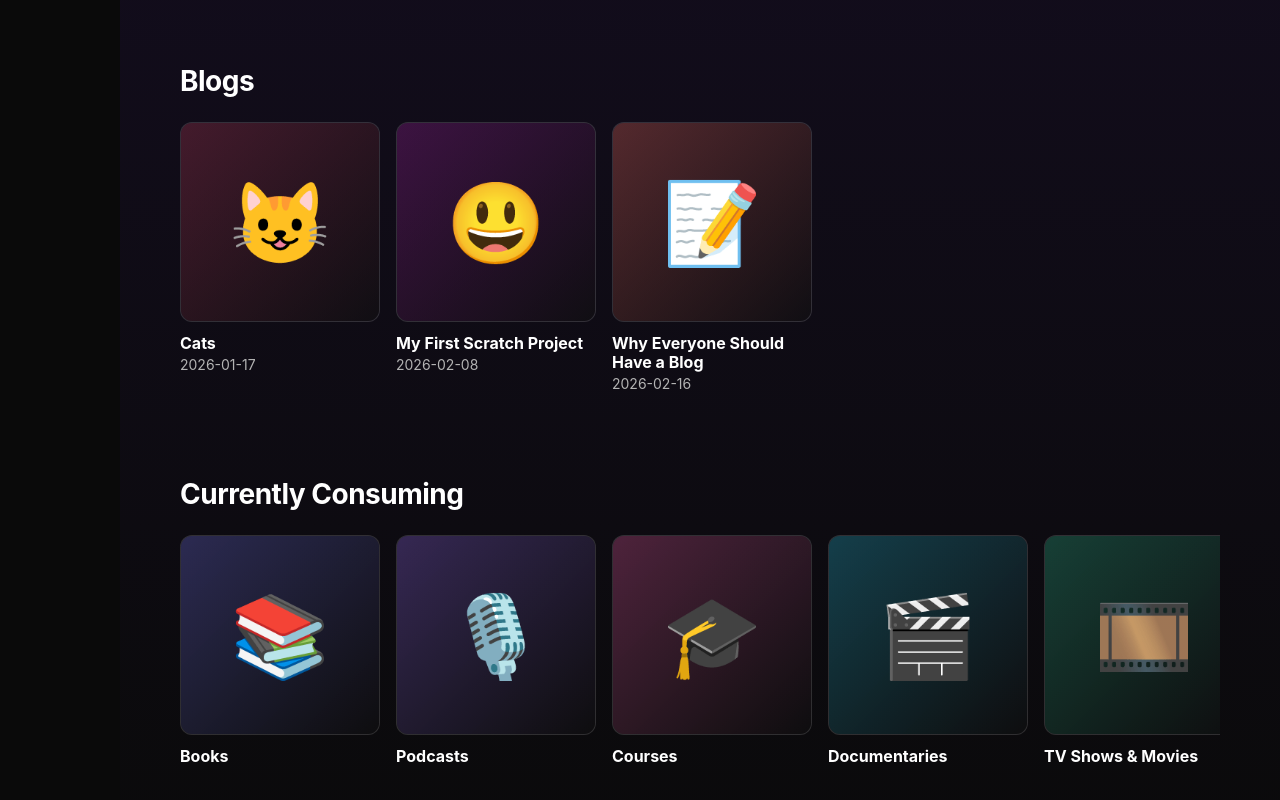
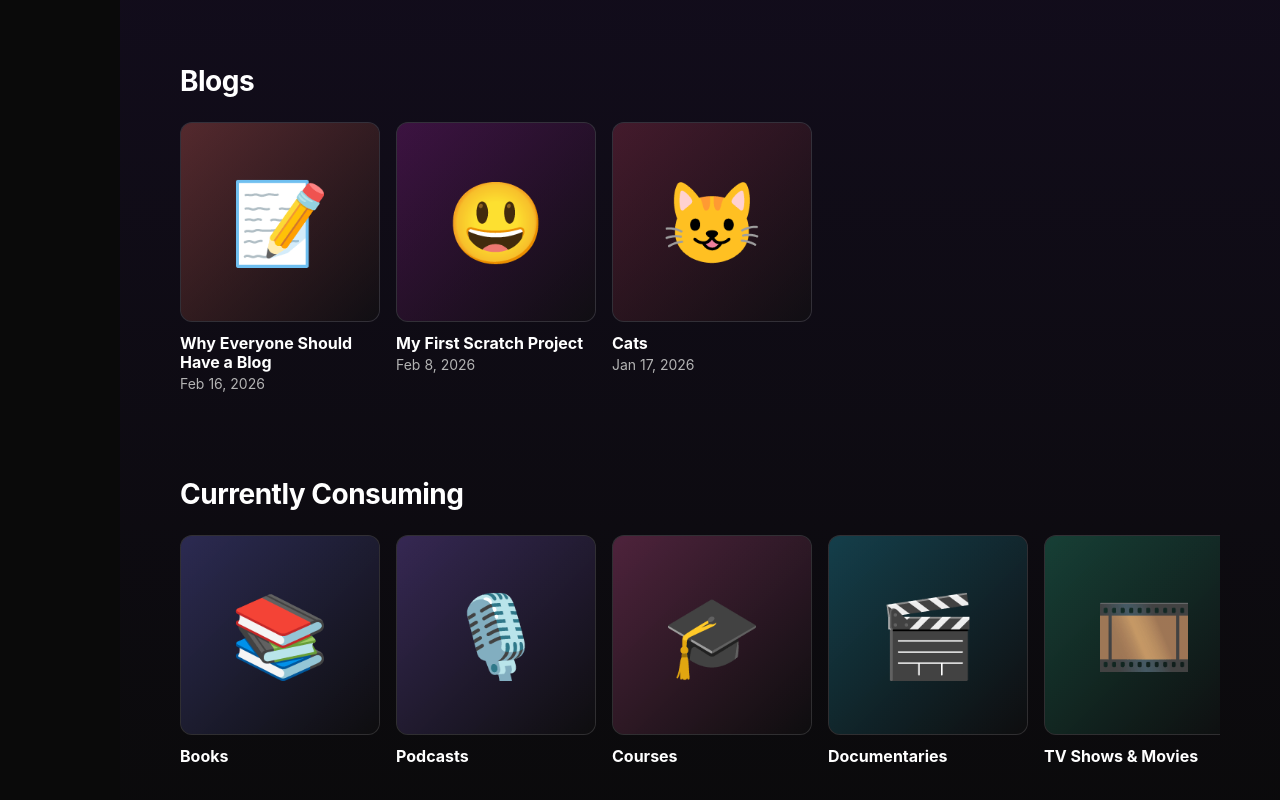
Before and after one commit to eeshag/personalSite, a React (Create React App) app: page / in a window 1280 px wide. Shown: the part 998-1798 px from the top of the page. Built offline with nearby package versions, Linux system fonts and the light colour scheme.

Commit message:
WHAT DID YOU CHANGE

```diff
--- a/src/components/Blogs.js
+++ b/src/components/Blogs.js
@@ -3,6 +3,8 @@ import { blogs } from '../data/blogs';
 import './Blogs.css';
 
 const Blogs = ({ onNavigate }) => {
+  const blogsNewestFirst = [...blogs].sort((a, b) => new Date(b.date) - new Date(a.date));
+
   const handleBlogClick = (blog) => {
     if (onNavigate) {
       onNavigate(`blog-${blog.id}`, blog);
@@ -20,7 +22,7 @@ const Blogs = ({ onNavigate }) => {
       </div>
 
       <div className="blogs-grid">
-        {blogs.map((blog) => (
+        {blogsNewestFirst.map((blog) => (
           <div
             key={blog.id}
             className="blog-card"
--- a/src/components/Home.js
+++ b/src/components/Home.js
@@ -3,9 +3,16 @@ import { currentlyConsuming } from '../data/content';
 import { blogs } from '../data/blogs';
 import './Home.css';
 
+const formatBlogDate = (dateString) => {
+  const date = new Date(dateString);
+  if (Number.isNaN(date.getTime())) return dateString;
+  return date.toLocaleDateString('en-US', { month: 'short', day: 'numeric', year: 'numeric' });
+};
+
 const Home = ({ onNavigate, projects = [] }) => {
   const [hoveredColor, setHoveredColor] = useState(null);
   const timeoutRef = useRef(null);
+  const blogsNewestFirst = [...blogs].sort((a, b) => new Date(b.date) - new Date(a.date));
 
   const quickLinks = [
     { id: 'email', label: 'Email', icon: '✉️', url: 'https://mail.google.com/mail/u/0/?fs=1&to=eeshag50@gmail.com&tf=cm', color: '#A78BFA' },
@@ -160,7 +167,7 @@ const Home = ({ onNavigate, projects = [] }) => {
         <h2 className="section-title">Blogs</h2>
         <div className="carousel-container">
           <div className="carousel">
-            {blogs.map((blog) => (
+            {blogsNewestFirst.map((blog) => (
               <div
                 key={blog.id}
                 className="carousel-item-wrapper carousel-item-clickable"
@@ -186,7 +193,7 @@ const Home = ({ onNavigate, projects = [] }) => {
                 </div>
                 <div className="carousel-card-info">
                   <h3 className="carousel-card-title">{blog.title}</h3>
-                  <p className="carousel-card-author">{blog.date}</p>
+                  <p className="carousel-card-author">{formatBlogDate(blog.date)}</p>
                 </div>
               </div>
             ))}
```
